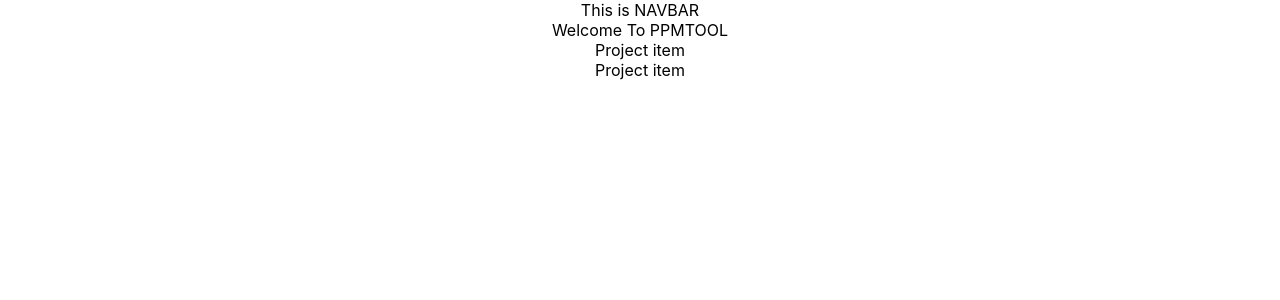
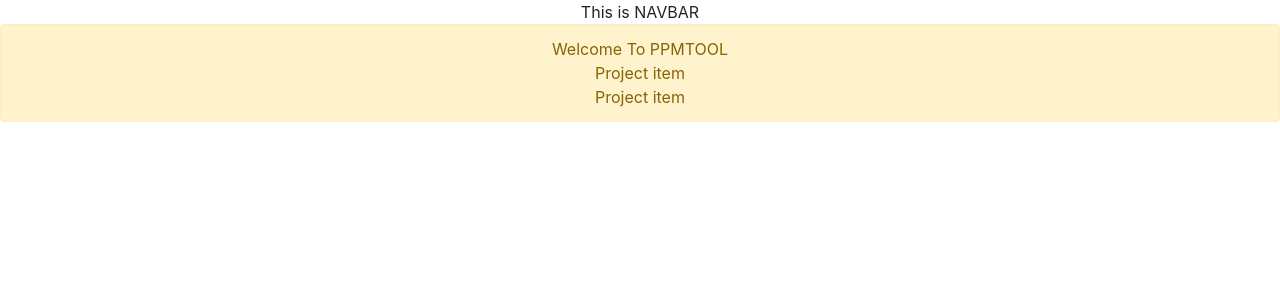
Before and after one commit to ankityadav32/MyPPMTool, a React (Create React App) app in the folder ppmtool-react-client/: page / in a window 1280 px wide. Shown: the top 300 px of the page. Built offline with nearby package versions, Linux system fonts and the light colour scheme.

Commit message:
added bootstrap

```diff
--- a/ppmtool-react-client/package.json
+++ b/ppmtool-react-client/package.json
@@ -6,6 +6,7 @@
     "@testing-library/jest-dom": "^4.2.4",
     "@testing-library/react": "^9.4.0",
     "@testing-library/user-event": "^7.1.2",
+    "bootstrap": "^4.4.1",
     "react": "^16.12.0",
     "react-dom": "^16.12.0",
     "react-scripts": "3.3.0"
--- a/ppmtool-react-client/src/components/Dashboard.js
+++ b/ppmtool-react-client/src/components/Dashboard.js
@@ -1,10 +1,10 @@
 import React, { Component } from 'react';
 import ProjectItem from './Project/ProjectItem';
-
+import "bootstrap/dist/css/bootstrap.min.css"
 class Dashboard extends Component {
     render() {
         return (
-            <div>
+            <div className="alert alert-warning">
                 Welcome To PPMTOOL
                 <ProjectItem/>
                 <ProjectItem/>
```
Also changed, not shown: 1 other file (tests, documents, lock files or other folders).
